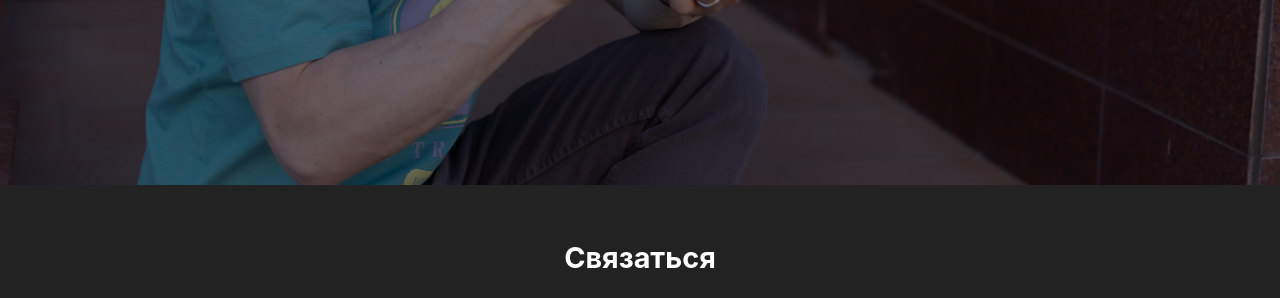
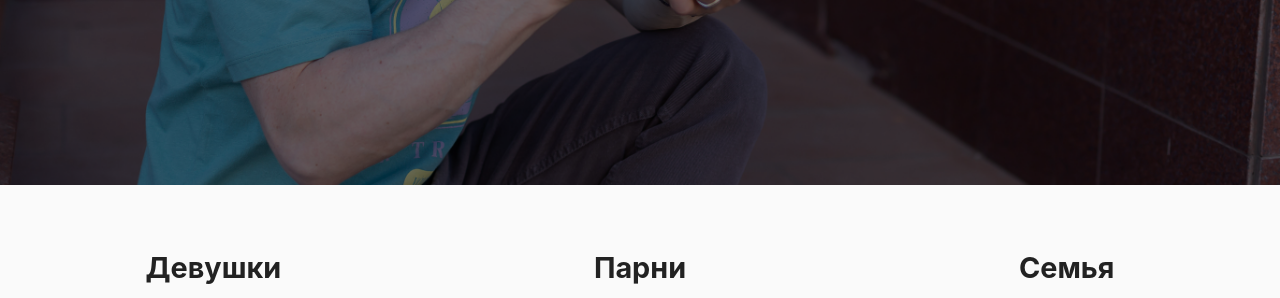
Before and after one commit to vitaleyakimo/vitaleyakimo.github.io, a plain HTML site: page index.html in a window 1280 px wide. Shown: the part 455-753 px from the top of the page. Drawn offline with Linux system fonts and the light colour scheme.

Commit message:
Update index.html

```diff
--- a/index.html
+++ b/index.html
@@ -34,7 +34,7 @@
     </header>
 
 <main>
-    <!-- <section class="portfolios" id="portfolios"></section> -->
+    <section class="portfolios" id="portfolios"></section>
 
 	<section class="contact-footer" aria-labelledby="contact-heading">
 		<h2 id="contact-heading">Связаться</h2>
```
